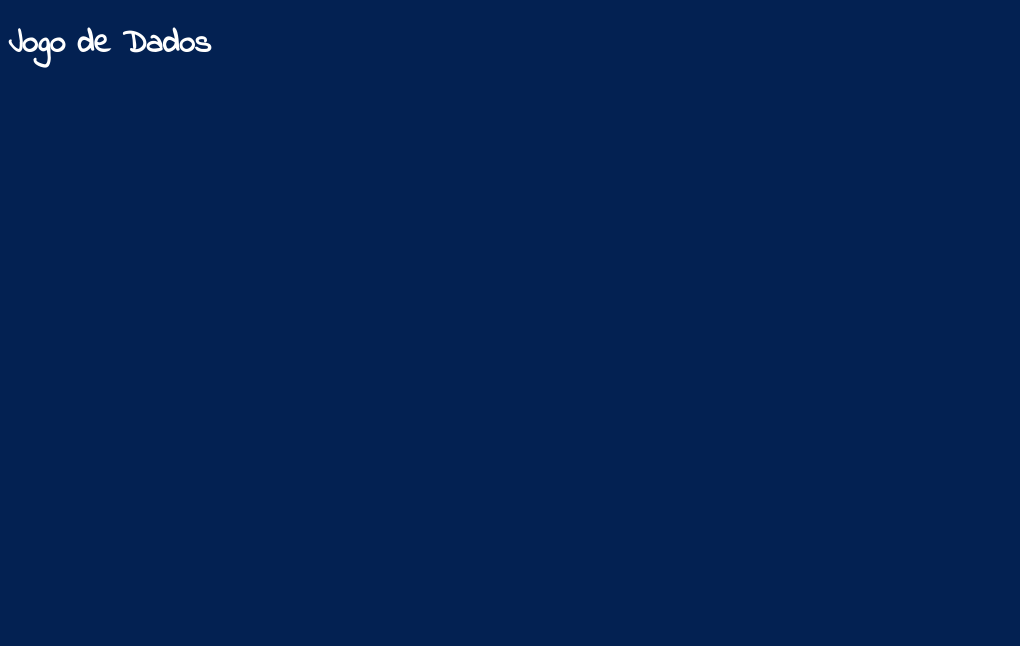
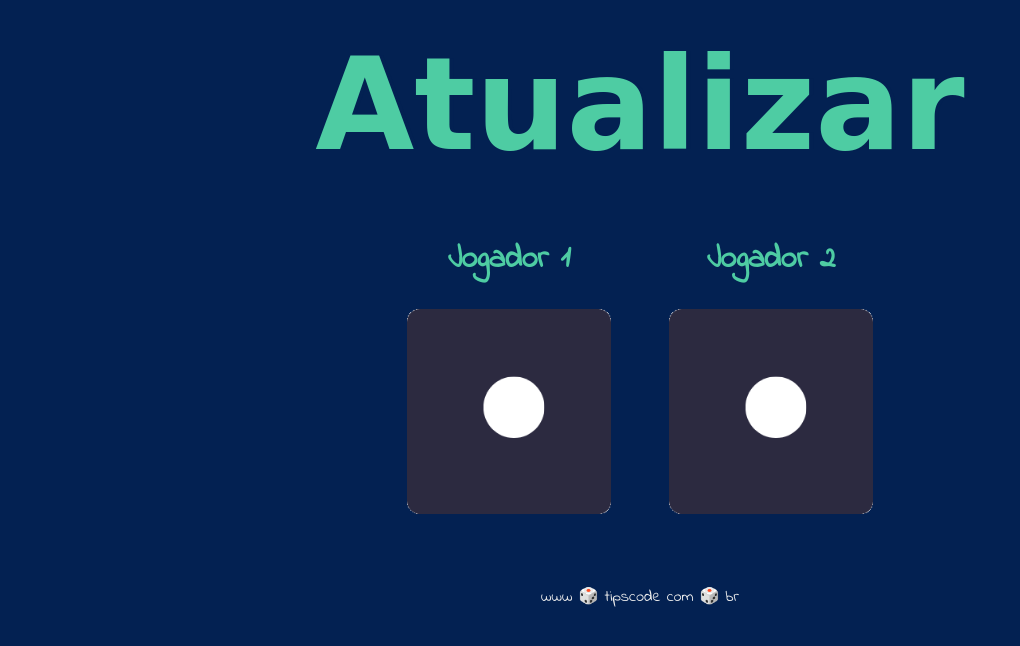
Before and after one commit to Regisrib/gamedice, a plain HTML site: page index.html in a window 1280 px wide. Shown: the whole page, without its empty margins (0-1020 px from the left). Drawn offline with Linux system fonts and the light colour scheme.

Commit message:
criando html e css do jogo projeto  tipscode

```diff
--- a/index.html
+++ b/index.html
@@ -9,7 +9,24 @@
 <link href="https://fonts.googleapis.com/css2?family=Indie+Flower&display=swap" rel="stylesheet">
 </head>
 <body>
-    <h1>Jogo de Dados</h1>
+    <main class="container">
+        <h1>Atualizar</h1>
+
+        <div class="dice">
+            <h2>Jogador 1</h2>
+            <img src="./img/dice1.png" alt="dados">
+        </div>
+
+         <div class="dice">
+            <h2>Jogador 2</h2>
+            <img src="./img/dice1.png" alt="dados">
+        </div>
+
+    </main>
+
+    <footer>
+        www 🎲 tipscode com 🎲 br
+    </footer>
 
     <script src="./app.js"></script>
 </body>
--- a/style.css
+++ b/style.css
@@ -3,3 +3,37 @@
     font-family:'indie flower', cursive;
     color: #fff;
 }
+
+.container {
+    width:70%;
+    margin: auto;
+    text-align: center;
+}
+
+.dice {
+    display: inline-block;
+    text-align: center;
+}
+
+h1 {
+    margin: 30px;
+    font-family: 'lobster', cursive;
+    text-shadow: 4px 0 #032152;
+    font-size: 8rem;
+    color: #4ecca3;
+}
+
+h2 {
+    font-size: 2rem;
+    color: #4ecca3;
+}
+
+img {
+    width: 80%;
+}
+
+footer {
+    margin:5%;
+    text-align: center;
+color: #eee;
+}
```
